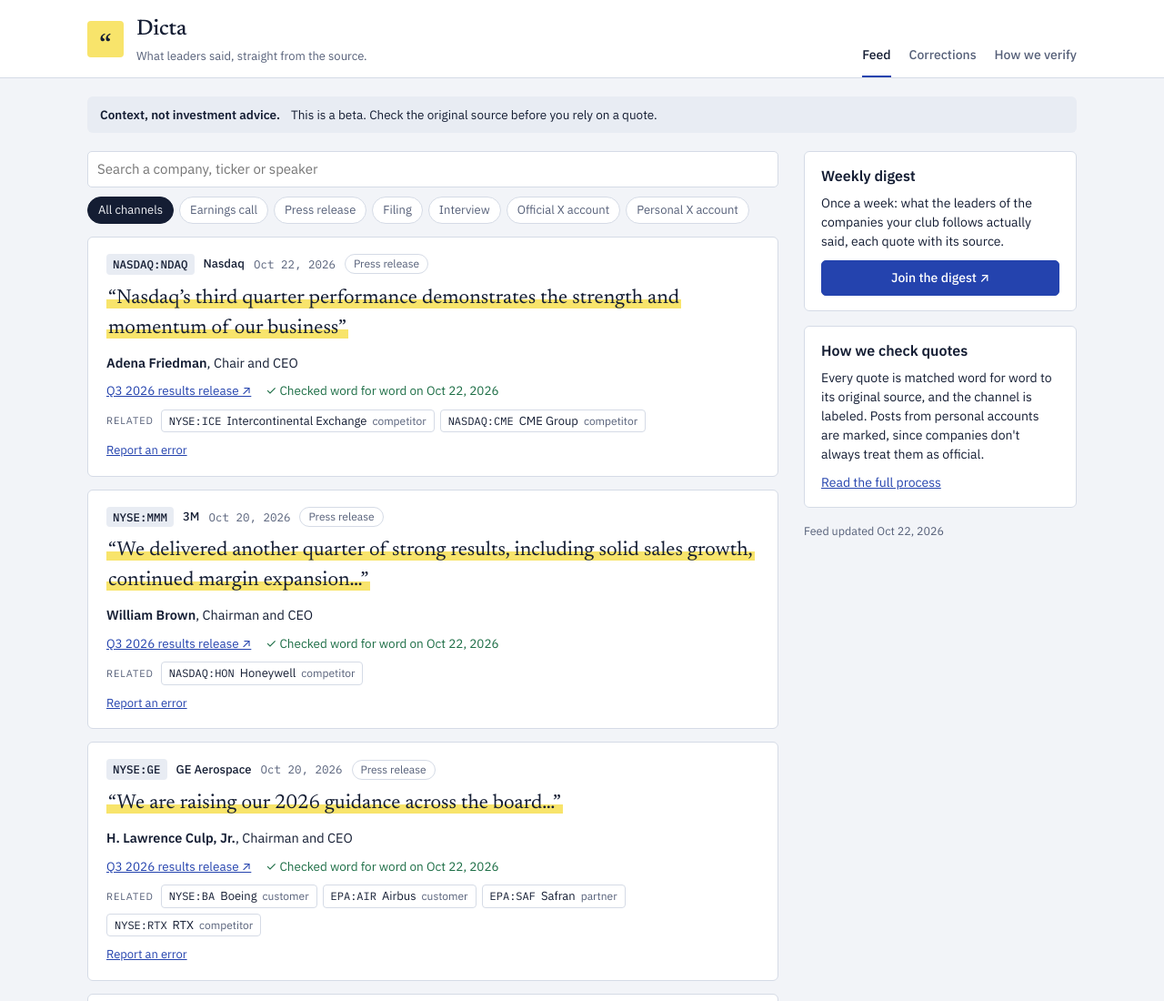
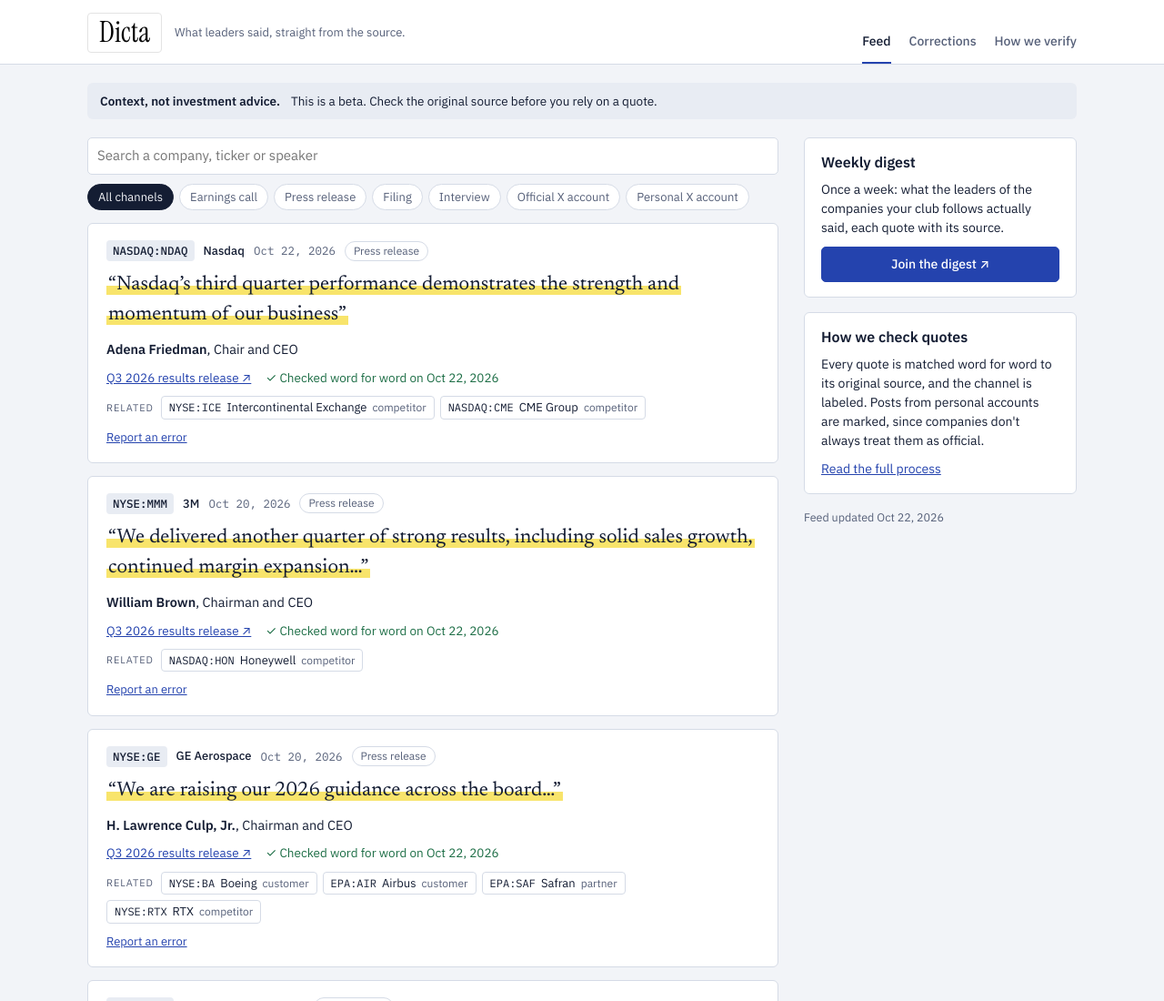
Before and after one commit to jaimehlee/dicta, a plain HTML site: page index.html in a window 1280 px wide. Shown: the top 1100 px of the page at 91% size. Drawn offline with Linux system fonts and the light colour scheme.

Commit message:
Simplify brand section in index.html

```diff
--- a/index.html
+++ b/index.html
@@ -15,11 +15,8 @@
 <header class="top">
   <div class="top-in">
     <a class="brand" href="#feed">
-      <span class="brand-mark" aria-hidden="true">&ldquo;</span>
-      <span>
-        <span class="brand-name">Dicta</span><br>
-        <span class="brand-tag">What leaders said, straight from the source.</span>
-      </span>
+            <span class="logo">Dicta</span>
+      <span class="brand-tag">What leaders said, straight from the source.</span>
     </a>
     <nav class="tabs" aria-label="Sections">
       <a href="#feed" data-view="feed">Feed</a>
```
